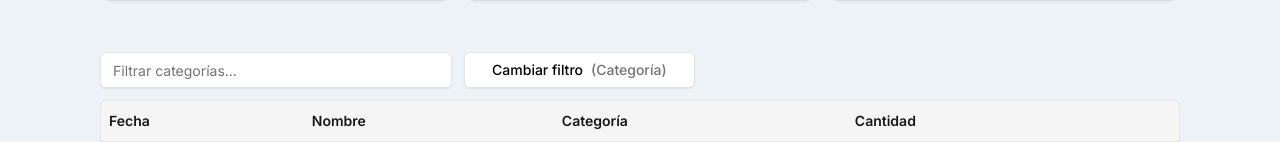
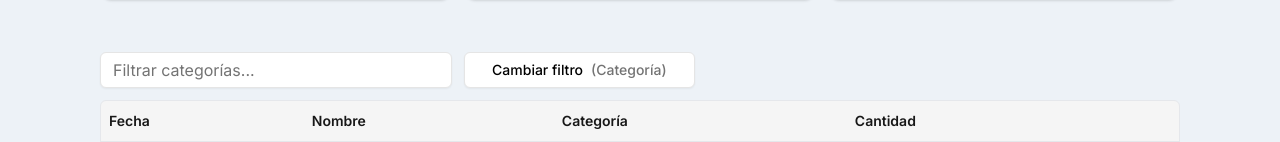
Before and after one commit to nicolasamoroso/wallet, a Next.js app: page / in a window 1280 px wide. Shown: the part 304-446 px from the top of the page. Built offline with nearby package versions, Linux system fonts and the light colour scheme.

Commit message:
change font to text-base

```diff
--- a/src/components/ui/input.tsx
+++ b/src/components/ui/input.tsx
@@ -10,7 +10,7 @@ const Input = React.forwardRef<HTMLInputElement, InputProps>(
       <input
         type={type}
         className={cn(
-          "flex h-9 w-full rounded-md border border-input bg-transparent px-3 py-1 text-sm shadow-sm transition-colors file:border-0 file:bg-transparent file:text-sm file:font-medium placeholder:text-muted-foreground focus-visible:outline-none focus-visible:ring-1 focus-visible:ring-ring disabled:cursor-not-allowed disabled:opacity-50",
+          "flex h-9 w-full rounded-md border border-input bg-transparent px-3 py-1 text-sm shadow-sm transition-colors file:border-0 file:bg-transparent file:text-sm file:font-medium placeholder:text-muted-foreground focus-visible:outline-none focus-visible:ring-1 focus-visible:ring-ring disabled:cursor-not-allowed disabled:opacity-50 text-base",
           className
         )}
         ref={ref}
```
